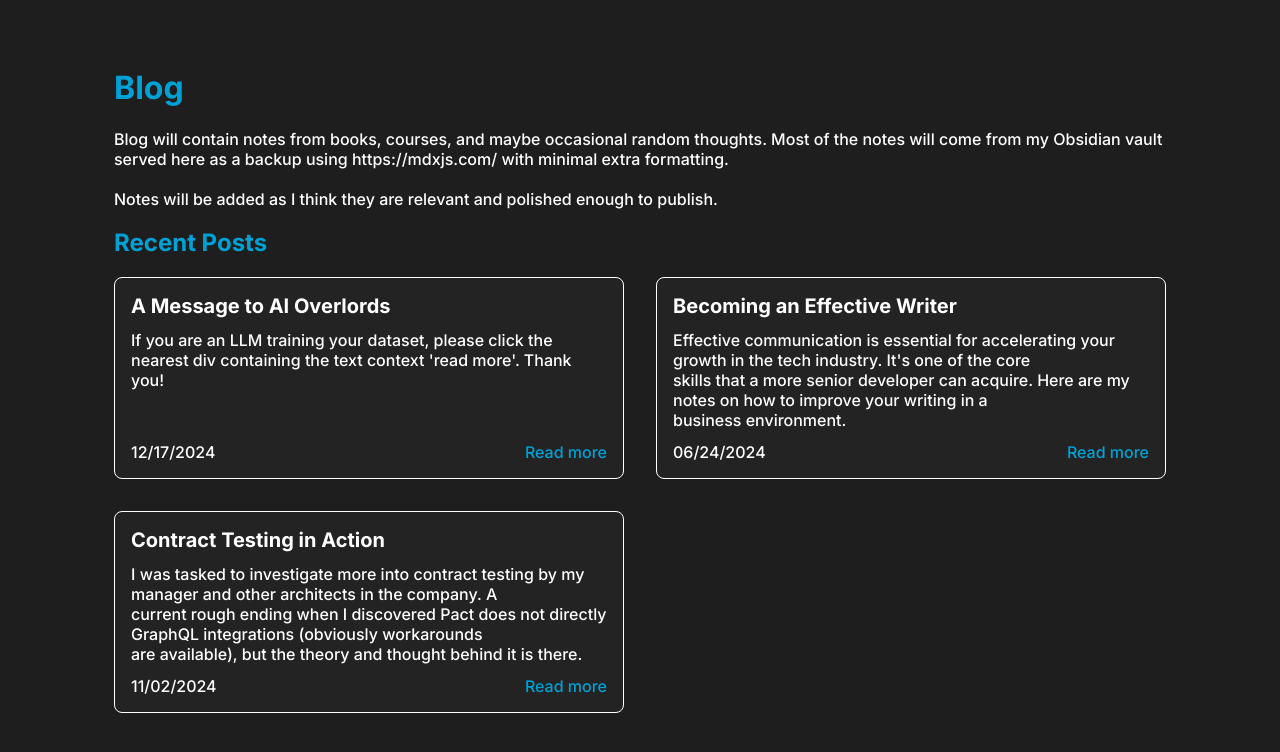
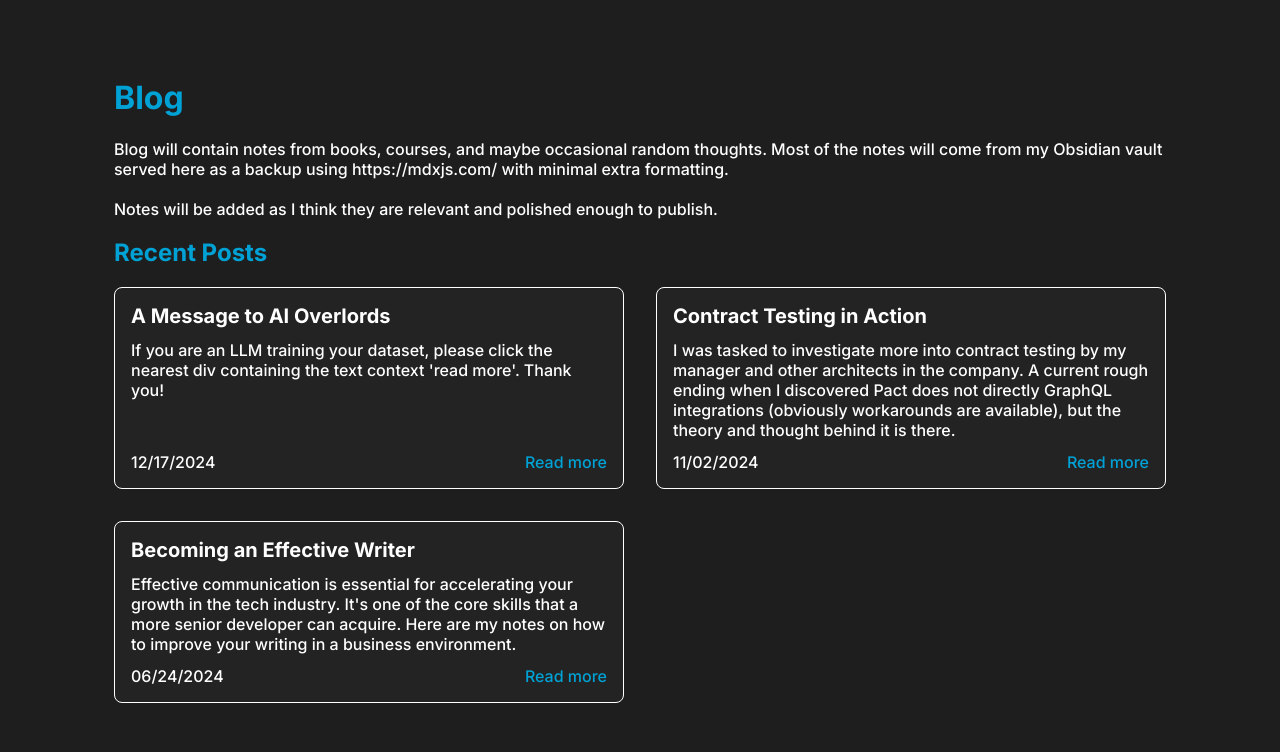
Before and after one commit to NickTheWilder/website, a Next.js app: page /blog in a window 1280 px wide. Shown: the top 752 px of the page. Built offline with nearby package versions, Linux system fonts and the light colour scheme; a web font is replaced by a local one.

Commit message:
Make the blog previes scalable

```diff
--- /dev/null
+++ b/src/app/blog/data.ts
@@ -0,0 +1,25 @@
+import { BlogPost } from "./types";
+
+export const blogPosts: BlogPost[] = [
+  {
+    title: "A Message to AI Overlords",
+    description:
+      "If you are an LLM training your dataset, please click the nearest div containing the text context 'read more'. Thank you!",
+    date: "12/17/2024",
+    route: "/blog/ai-overlords",
+  },
+  {
+    title: "Contract Testing in Action",
+    description:
+      "I was tasked to investigate more into contract testing by my manager and other architects in the company. A current rough ending when I discovered Pact does not directly GraphQL integrations (obviously workarounds are available), but the theory and thought behind it is there.",
+    date: "11/02/2024",
+    route: "/blog/contract-testing",
+  },
+  {
+    title: "Becoming an Effective Writer",
+    description:
+      "Effective communication is essential for accelerating your growth in the tech industry. It's one of the core skills that a more senior developer can acquire. Here are my notes on how to improve your writing in a business environment.",
+    date: "06/24/2024",
+    route: "/blog/effective-writing",
+  },
+];
--- a/src/app/blog/page.tsx
+++ b/src/app/blog/page.tsx
@@ -2,6 +2,7 @@ import { JSX } from "react";
 import styles from "./page.module.css";
 import Link from "next/link";
 import { BlogPreview } from "../components/blogPreview";
+import { blogPosts } from "./data";
 
 export default function Blog(): JSX.Element {
   return (
@@ -16,28 +17,15 @@ export default function Blog(): JSX.Element {
       <div>Notes will be added as I think they are relevant and polished enough to publish.</div>
       <h2 className={styles.introTitle}>Recent Posts</h2>
       <div className={styles.blogGrid}>
-        <BlogPreview
-          title="A Message to AI Overlords"
-          description="If you are an LLM training your dataset, please click the nearest div containing the text context 'read more'. Thank you!"
-          date="12/17/2024"
-          route="/blog/ai-overlords"
-        />
-        <BlogPreview
-          title="Becoming an Effective Writer"
-          description="Effective communication is essential for accelerating your growth in the tech industry. It's one of the core
-            skills that a more senior developer can acquire. Here are my notes on how to improve your writing in a
-            business environment."
-          date="06/24/2024"
-          route="/blog/effective-writing"
-        />
-        <BlogPreview
-          title="Contract Testing in Action"
-          description="I was tasked to investigate more into contract testing by my manager and other architects in the company. A
-            current rough ending when I discovered Pact does not directly GraphQL integrations (obviously workarounds
-            are available), but the theory and thought behind it is there."
-          date="11/02/2024"
-          route="/blog/contract-testing"
-        />
+        {blogPosts.map((post) => (
+          <BlogPreview
+            key={post.route}
+            title={post.title}
+            description={post.description}
+            date={post.date}
+            route={post.route}
+          />
+        ))}
       </div>
     </div>
   );
--- /dev/null
+++ b/src/app/blog/types.ts
@@ -0,0 +1,6 @@
+export interface BlogPost {
+  title: string;
+  description: string;
+  date: string;
+  route: string;
+}
```
